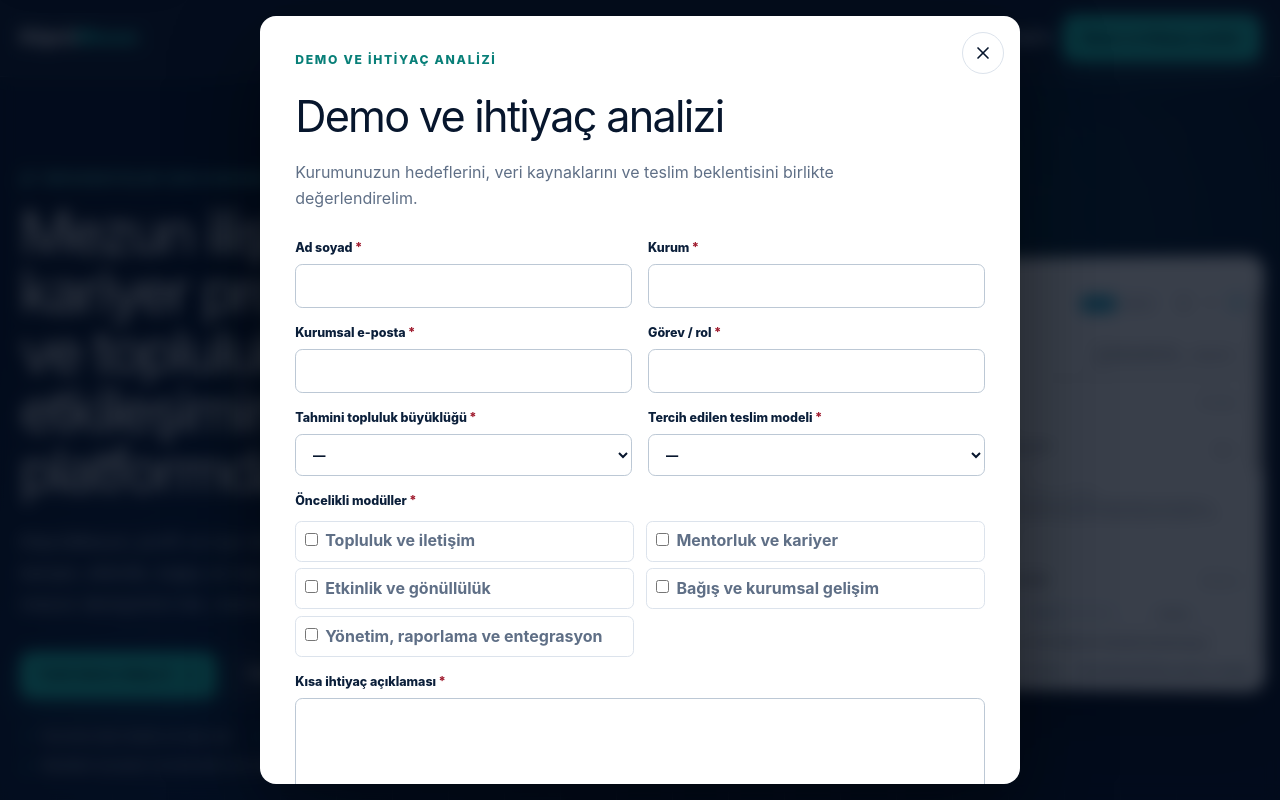
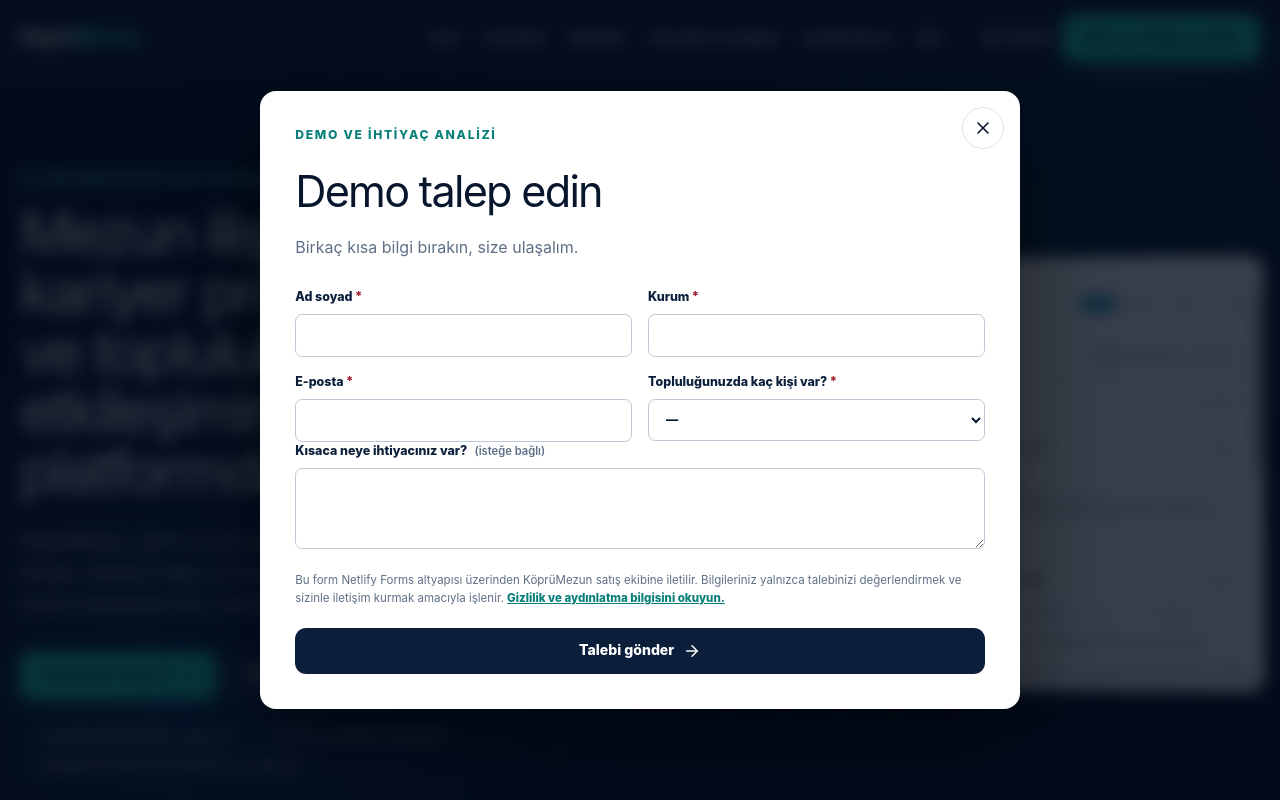
Before and after one commit to ygthns/KopruMezun, a React (Vite) app: page / in a window 1280 px wide. Both pictures are taken after a click on the button "Demo ve ihtiyaç analizi". Shown: the top 800 px of the page. Built offline with nearby package versions, Linux system fonts and the light colour scheme.

Commit message:
fix demo request form and notifications

```diff
--- a/index.html
+++ b/index.html
@@ -24,19 +24,6 @@
     <meta name="theme-color" content="#07162d" />
   </head>
   <body>
-    <form name="demo-request" method="POST" data-netlify="true" netlify-honeypot="bot-field" hidden aria-hidden="true">
-      <input type="hidden" name="form-name" value="demo-request" />
-      <input type="hidden" name="language" />
-      <input type="text" name="name" />
-      <input type="text" name="organization" />
-      <input type="email" name="email" />
-      <input type="text" name="role" />
-      <input type="text" name="community-size" />
-      <input type="text" name="priority-modules" />
-      <input type="text" name="delivery-model" />
-      <textarea name="need"></textarea>
-      <input name="bot-field" />
-    </form>
     <div id="root"></div>
     <script type="module" src="/src/main.jsx"></script>
   </body>
--- a/src/App.jsx
+++ b/src/App.jsx
@@ -65,17 +65,12 @@ function DemoModal({ open, onClose, language, openerRef }) {
   const submit = async (event) => {
     event.preventDefault();
     const formData = new FormData(event.currentTarget);
-    if (formData.getAll('priority-modules').length === 0) {
-      setStatus('error');
-      setError(language === 'tr' ? 'Lütfen en az bir öncelikli modül seçin.' : 'Please select at least one priority module.');
-      return;
-    }
     setStatus('sending');
     setError('');
     const params = new URLSearchParams();
     for (const [key, value] of formData.entries()) params.append(key, value);
     try {
-      const response = await fetch('/', {
+      const response = await fetch('/__forms.html', {
         method: 'POST',
         headers: { 'Content-Type': 'application/x-www-form-urlencoded' },
         body: params.toString(),
@@ -108,25 +103,18 @@ function DemoModal({ open, onClose, language, openerRef }) {
             <p className="modal-intro">{t.body}</p>
             <form name="demo-request" method="POST" data-netlify="true" netlify-honeypot="bot-field" onSubmit={submit}>
               <input type="hidden" name="form-name" value="demo-request" />
+              <input type="hidden" name="subject" value={t.subject} />
               <input type="hidden" name="language" value={language} />
               <input className="hidden" name="bot-field" tabIndex="-1" autoComplete="off" />
               <div className="form-grid">
                 <label>{t.fields.name}<span aria-label={t.required}>*</span><input name="name" type="text" required autoComplete="name" /></label>
                 <label>{t.fields.organization}<span aria-label={t.required}>*</span><input name="organization" type="text" required autoComplete="organization" /></label>
                 <label>{t.fields.email}<span aria-label={t.required}>*</span><input name="email" type="email" required autoComplete="email" /></label>
-                <label>{t.fields.role}<span aria-label={t.required}>*</span><input name="role" type="text" required autoComplete="organization-title" /></label>
                 <label>{t.fields.size}<span aria-label={t.required}>*</span>
                   <select name="community-size" required defaultValue=""><option value="" disabled>—</option>{t.sizes.map((item) => <option key={item}>{item}</option>)}</select>
                 </label>
-                <label>{t.fields.delivery}<span aria-label={t.required}>*</span>
-                  <select name="delivery-model" required defaultValue=""><option value="" disabled>—</option>{t.deliveries.map((item) => <option key={item}>{item}</option>)}</select>
-                </label>
               </div>
-              <fieldset>
-                <legend>{t.fields.modules}<span aria-label={t.required}>*</span></legend>
-                <div className="checkbox-grid">{t.modules.map((item) => <label className="check-label" key={item}><input type="checkbox" name="priority-modules" value={item} /> <span>{item}</span></label>)}</div>
-              </fieldset>
-              <label>{t.fields.need}<span aria-label={t.required}>*</span><textarea name="need" rows="4" required /></label>
+              <label>{t.fields.need}<span className="optional-label">{t.optional}</span><textarea name="need" rows="3" /></label>
               <p className="form-privacy">{t.consent} <a href="#privacy" onClick={onClose}>{t.privacy}</a></p>
               {status === 'error' && <p className="form-error" role="alert">{error}</p>}
               <button className="button button-primary button-wide" type="submit" disabled={status === 'sending'}>
@@ -296,7 +284,7 @@ function App() {
         </section>
       </main>
 
-      <footer className="site-footer"><div className="container footer-grid"><div><a className="brand footer-brand" href="#top" aria-label="KöprüMezun"><span>Köprü</span><strong>Mezun</strong></a><p>{t.footer.summary}</p></div><div><h3>{t.footer.product}</h3><a href="#modules">{t.nav.modules}</a><a href="#security">{t.nav.security}</a><a href="#pricing">{t.nav.pricing}</a></div><div><h3>{t.footer.company}</h3><a href="/brochure.pdf" download>{t.footer.brochure}</a><a href="#privacy">{t.footer.privacy}</a><a href="mailto:bilgi@koprumezun.com">bilgi@koprumezun.com</a></div></div><div className="container footer-bottom">© {new Date().getFullYear()} {t.footer.copyright}<span>koprumezun.com</span></div></footer>
+      <footer className="site-footer"><div className="container footer-grid"><div><a className="brand footer-brand" href="#top" aria-label="KöprüMezun"><span>Köprü</span><strong>Mezun</strong></a><p>{t.footer.summary}</p></div><div><h3>{t.footer.product}</h3><a href="#modules">{t.nav.modules}</a><a href="#security">{t.nav.security}</a><a href="#pricing">{t.nav.pricing}</a></div><div><h3>{t.footer.company}</h3><a href="/brochure.pdf" download>{t.footer.brochure}</a><a href="#privacy">{t.footer.privacy}</a><a href="mailto:info@koprumezun.com">info@koprumezun.com</a></div></div><div className="container footer-bottom">© {new Date().getFullYear()} {t.footer.copyright}<span>koprumezun.com</span></div></footer>
       <DemoModal open={demoOpen} onClose={() => setDemoOpen(false)} language={language} openerRef={openerRef} />
     </div>
   );
--- a/src/content.js
+++ b/src/content.js
@@ -104,13 +104,13 @@ export const copy = {
       ],
     },
     form: {
-      title: 'Demo ve ihtiyaç analizi', body: 'Kurumunuzun hedeflerini, veri kaynaklarını ve teslim beklentisini birlikte değerlendirelim.', close: 'Formu kapat', submit: 'Talebi gönder', sending: 'Gönderiliyor…', successTitle: 'Talebiniz alındı.', successBody: 'Ekibimiz kurumsal e-posta adresiniz üzerinden sizinle iletişime geçecek.', error: 'Talep gönderilemedi. Lütfen tekrar deneyin veya bilgi@koprumezun.com adresine yazın.',
-      fields: { name: 'Ad soyad', organization: 'Kurum', email: 'Kurumsal e-posta', role: 'Görev / rol', size: 'Tahmini topluluk büyüklüğü', modules: 'Öncelikli modüller', delivery: 'Tercih edilen teslim modeli', need: 'Kısa ihtiyaç açıklaması' },
-      sizes: ['1.000’den az', '1.000–5.000', '5.001–20.000', '20.000’den fazla', 'Henüz bilmiyorum'], modules: ['Topluluk ve iletişim', 'Mentorluk ve kariyer', 'Etkinlik ve gönüllülük', 'Bağış ve kurumsal gelişim', 'Yönetim, raporlama ve entegrasyon'], deliveries: ['Shared SaaS', 'Dedicated managed', 'Customer-operated on-prem', 'Henüz bilmiyorum'],
+      title: 'Demo talep edin', body: 'Birkaç kısa bilgi bırakın, size ulaşalım.', close: 'Formu kapat', submit: 'Talebi gönder', sending: 'Gönderiliyor…', successTitle: 'Talebiniz alındı.', successBody: 'Ekibimiz e-posta adresiniz üzerinden sizinle iletişime geçecek.', error: 'Talep gönderilemedi. Lütfen tekrar deneyin veya info@koprumezun.com adresine yazın.', subject: 'Yeni KöprüMezun demo talebi', optional: '(isteğe bağlı)',
+      fields: { name: 'Ad soyad', organization: 'Kurum', email: 'E-posta', size: 'Topluluğunuzda kaç kişi var?', need: 'Kısaca neye ihtiyacınız var?' },
+      sizes: ['1.000’den az', '1.000–5.000', '5.001–20.000', '20.000’den fazla', 'Henüz bilmiyorum'],
       consent: 'Bu form Netlify Forms altyapısı üzerinden KöprüMezun satış ekibine iletilir. Bilgileriniz yalnızca talebinizi değerlendirmek ve sizinle iletişim kurmak amacıyla işlenir.', privacy: 'Gizlilik ve aydınlatma bilgisini okuyun.', required: 'Zorunlu alan',
     },
     privacy: {
-      eyebrow: 'Form verileri ve gizlilik', title: 'Talep bilgilerinizi neden ve nasıl kullanıyoruz?', body: 'Demo/teklif formunda verdiğiniz bilgiler, talebinizi nitelendirmek, ihtiyaç analizi planlamak ve sizinle kurumsal iletişim kurmak amacıyla kullanılır. Form gönderimi Netlify Forms adlı üçüncü taraf form işleme altyapısından geçer ve KöprüMezun yetkili ekibine iletilir. Bilgilerinizi satış değerlendirmesi dışında kullanmayız; erişim, düzeltme veya silme talebiniz için bilgi@koprumezun.com adresine yazabilirsiniz. Kurumunuza sunulacak ürünün veri işleme rolleri, saklama, aktarım ve teknik önlemleri ayrıca sözleşme ve aydınlatma çalışmasında belirlenir.',
+      eyebrow: 'Form verileri ve gizlilik', title: 'Talep bilgilerinizi neden ve nasıl kullanıyoruz?', body: 'Demo/teklif formunda verdiğiniz bilgiler, talebinizi nitelendirmek, ihtiyaç analizi planlamak ve sizinle kurumsal iletişim kurmak amacıyla kullanılır. Form gönderimi Netlify Forms adlı üçüncü taraf form işleme altyapısından geçer ve KöprüMezun yetkili ekibine iletilir. Bilgilerinizi satış değerlendirmesi dışında kullanmayız; erişim, düzeltme veya silme talebiniz için info@koprumezun.com adresine yazabilirsiniz. Kurumunuza sunulacak ürünün veri işleme rolleri, saklama, aktarım ve teknik önlemleri ayrıca sözleşme ve aydınlatma çalışmasında belirlenir.',
     },
     footer: { summary: 'Üniversiteler için mezun ilişkileri, kariyer ve topluluk yönetimi platformu.', product: 'Ürün', company: 'Kurumsal', contact: 'İletişim', brochure: 'Kurumsal kataloğu indir', privacy: 'Form verileri ve gizlilik', copyright: 'KöprüMezun. Tüm hakları saklıdır.' },
   },
@@ -203,10 +203,10 @@ export const copy = {
       ],
     },
     form: {
-      title: 'Demo & discovery', body: 'Let’s evaluate your goals, data sources and delivery expectations together.', close: 'Close form', submit: 'Send request', sending: 'Sending…', successTitle: 'Your request has been received.', successBody: 'Our team will contact you through your institutional email address.', error: 'The request could not be sent. Please retry or email bilgi@koprumezun.com.', fields: { name: 'Full name', organization: 'Institution', email: 'Institutional email', role: 'Role / title', size: 'Estimated community size', modules: 'Priority modules', delivery: 'Preferred delivery model', need: 'Brief needs description' }, sizes: ['Fewer than 1,000', '1,000–5,000', '5,001–20,000', 'More than 20,000', 'Not sure yet'], modules: ['Community & communications', 'Mentoring & careers', 'Events & volunteering', 'Fundraising & advancement', 'Administration, reporting & integration'], deliveries: ['Shared SaaS', 'Dedicated managed', 'Customer-operated on-prem', 'Not sure yet'], consent: 'This form is sent to the KöprüMezun sales team through Netlify Forms infrastructure. Your information is processed only to assess your request and contact you.', privacy: 'Read the privacy and disclosure information.', required: 'Required field',
+      title: 'Request a demo', body: 'Leave a few details and we’ll get in touch.', close: 'Close form', submit: 'Send request', sending: 'Sending…', successTitle: 'Your request has been received.', successBody: 'Our team will contact you by email.', error: 'The request could not be sent. Please retry or email info@koprumezun.com.', subject: 'New KöprüMezun demo request', optional: '(optional)', fields: { name: 'Full name', organization: 'Institution', email: 'Email', size: 'How many people are in your community?', need: 'What would you like help with?' }, sizes: ['Fewer than 1,000', '1,000–5,000', '5,001–20,000', 'More than 20,000', 'Not sure yet'], consent: 'This form is sent to the KöprüMezun sales team through Netlify Forms infrastructure. Your information is processed only to assess your request and contact you.', privacy: 'Read the privacy and disclosure information.', required: 'Required field',
     },
     privacy: {
-      eyebrow: 'Form data & privacy', title: 'Why and how do we use request information?', body: 'Information submitted through the demo/proposal form is used to qualify your request, schedule discovery and communicate with you in an institutional context. Submission passes through the third-party Netlify Forms processing infrastructure and is delivered to authorised KöprüMezun staff. We do not use it outside sales evaluation; contact bilgi@koprumezun.com to request access, correction or deletion. Data-processing roles, retention, transfer and technical measures for the product offered to your institution are determined separately through contract and notice work.',
+      eyebrow: 'Form data & privacy', title: 'Why and how do we use request information?', body: 'Information submitted through the demo/proposal form is used to qualify your request, schedule discovery and communicate with you in an institutional context. Submission passes through the third-party Netlify Forms processing infrastructure and is delivered to authorised KöprüMezun staff. We do not use it outside sales evaluation; contact info@koprumezun.com to request access, correction or deletion. Data-processing roles, retention, transfer and technical measures for the product offered to your institution are determined separately through contract and notice work.',
     },
     footer: { summary: 'Alumni relations, careers and community management for universities.', product: 'Product', company: 'Company', contact: 'Contact', brochure: 'Download corporate brochure', privacy: 'Form data & privacy', copyright: 'KöprüMezun. All rights reserved.' },
   },
--- a/src/index.css
+++ b/src/index.css
@@ -218,6 +218,7 @@ section[id], main > section { scroll-margin-top: 88px; }
 .form-grid { display: grid; grid-template-columns: 1fr 1fr; gap: 1rem; }
 .modal-panel form > label, .form-grid label, fieldset legend { display: block; color: var(--navy-900); font-size: .78rem; font-weight: 800; }
 .modal-panel label > span[aria-label], fieldset legend span { margin-left: .15rem; color: #a01c2f; }
+.modal-panel .optional-label { margin-left: .45rem; color: var(--muted); font-size: .7rem; font-weight: 600; }
 .modal-panel input:not([type="checkbox"]), .modal-panel select, .modal-panel textarea { width: 100%; margin-top: .42rem; border: 1px solid #bcc8d5; border-radius: .45rem; background: #fff; color: var(--navy-950); padding: .72rem .8rem; }
 .modal-panel textarea { resize: vertical; }
 .modal-panel fieldset { margin: 1rem 0; padding: 0; border: 0; }
```
Also changed, not shown: public/__forms.html (added, +21 -0 lines), 2 other files (tests, documents, lock files or other folders).
